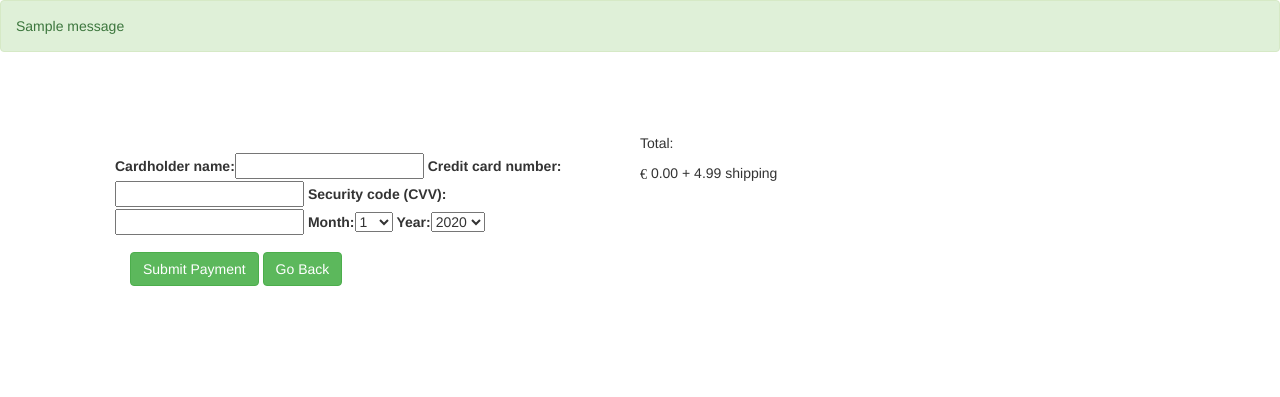
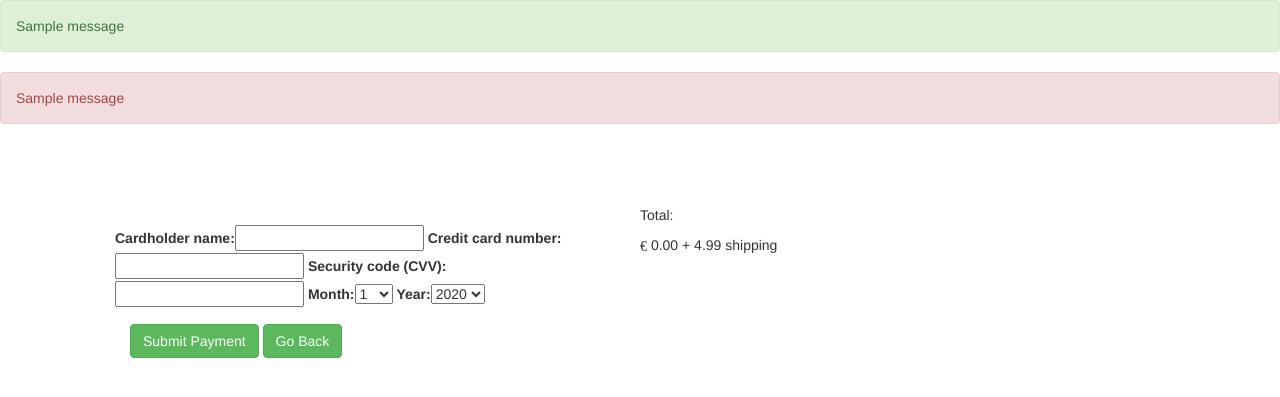
Before and after one commit to tomciosegal/nutri-store, a Django app: page /checkout/ in a window 1280 px wide. Shown: the top 397 px of the page. Run offline with Django 3.2, Linux system fonts and the light colour scheme; a user stored in the database is signed in; tables that the repository leaves empty hold one stand-in row (values such as "Sample post"); one stand-in notice (Sample message) is shown; some libraries are stand-ins or nearby versions; some web fonts are replaced.

Commit message:
alert error added to checkout

```diff
--- a/checkout/templates/checkout.html
+++ b/checkout/templates/checkout.html
@@ -7,6 +7,17 @@
 
 
 <main>
+
+{% if messages %}
+            <div class="alert alert-danger">
+                <div class="messages">
+                    {% for message in messages %}
+                        {{ message }}
+                    {% endfor %}
+                </div>
+            </div>
+        {% endif %}
+
     <div class="checkout-wrapper">
         <div class="container">
             <div class="form-group checkout-pay-form">
```
